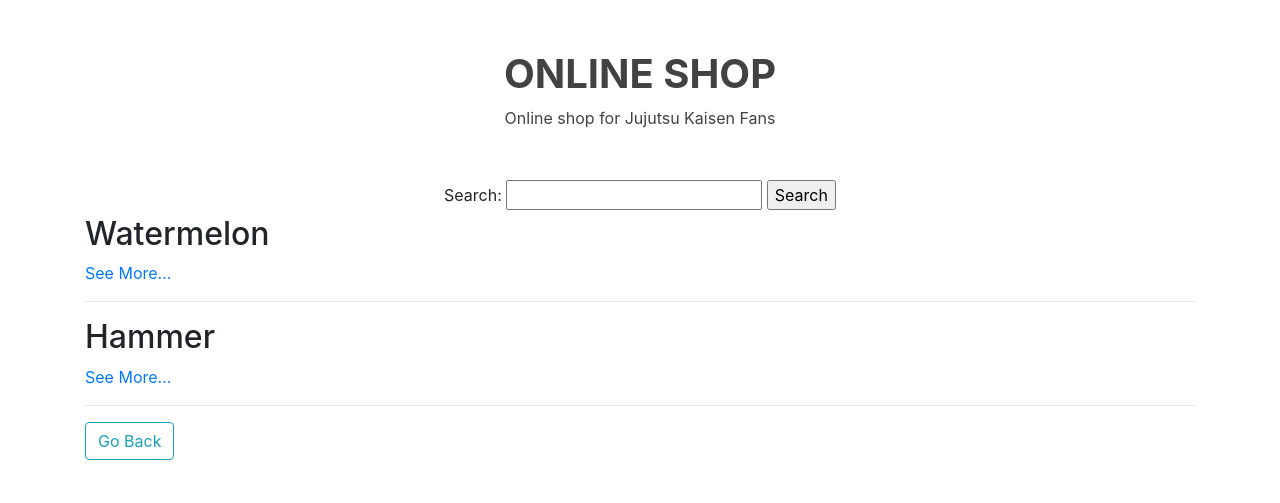
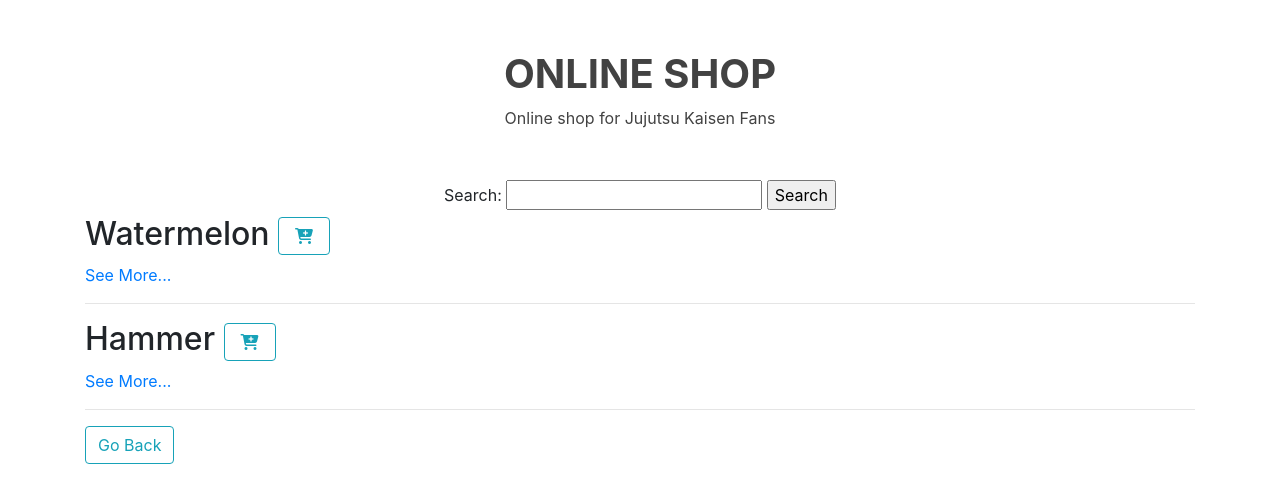
Before and after one commit to begosha/online_shop, a Django app: page /products/ in a window 1280 px wide. Shown: the part 56-559 px from the top of the page. Run offline with Django 3.2, Linux system fonts and the light colour scheme; data comes from the database, SQL or seed files in the repository; some libraries are stand-ins or nearby versions.

Commit message:
icon-link to add product to a cart  is added

```diff
--- a/source/shop/templates/product/index.html
+++ b/source/shop/templates/product/index.html
@@ -9,7 +9,7 @@
     {% include 'partial/simple_search.html' %}
     {% for product in products %}
     <div class="task">
-            <h2>{{ product.name }}</h2>
+            <h2>{{ product.name }} <a class="btn btn-outline-info waves-effect px-3" href="#"><i class="fas fa-cart-plus"></i></a></h2>
             <p>
                 <a href="{% url 'product' product.pk %}">See More...</a>
             </p>
```
